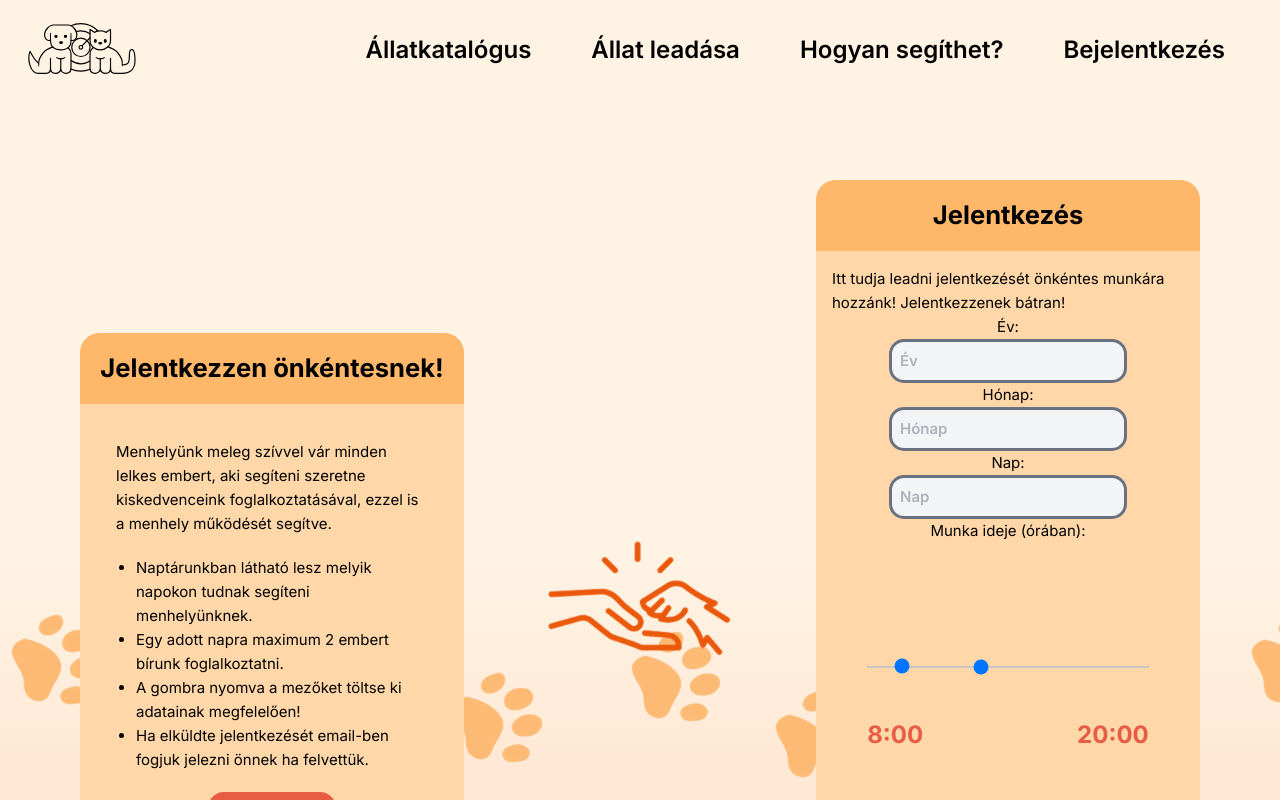
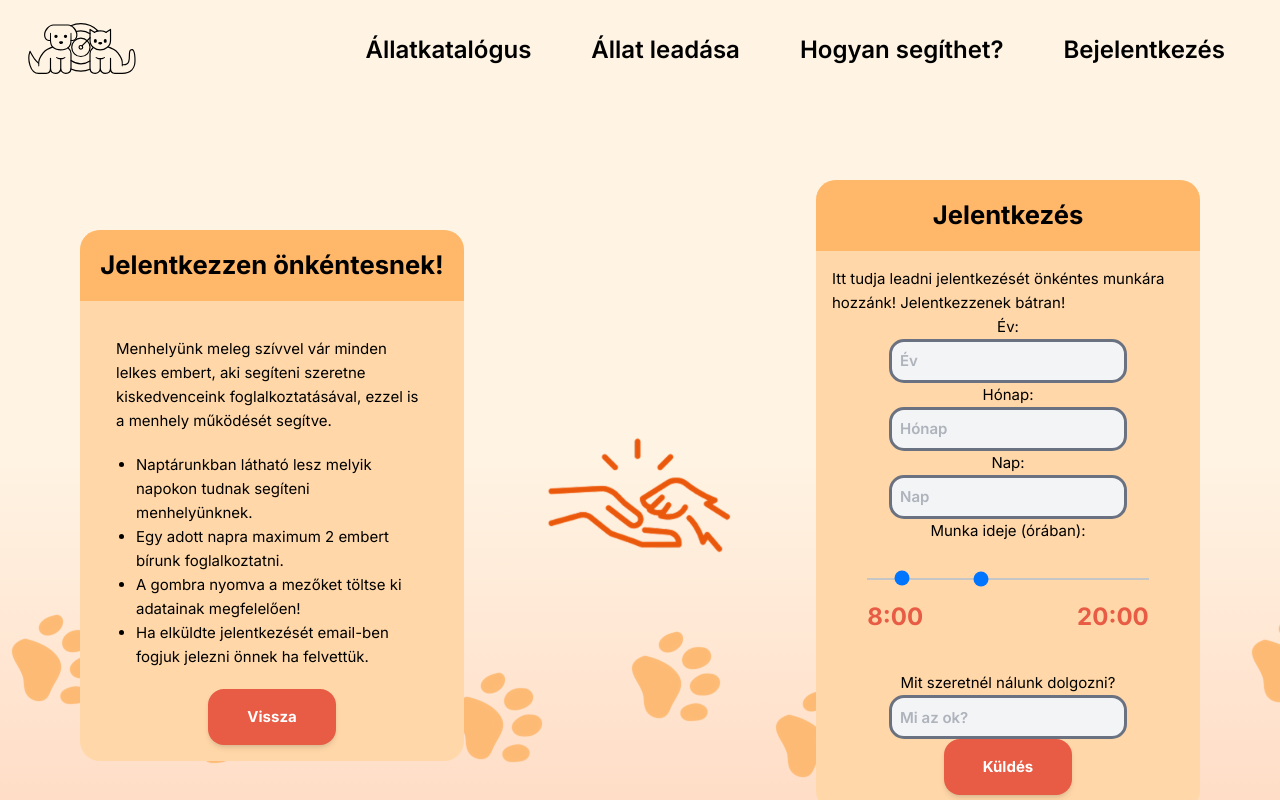
Before and after one commit to Szaszuge/menhely, a Vue app in the folder menhely/: page /hogyansegithet in a window 1280 px wide. Both pictures are taken after a click on the button "Jelentkezem". Shown: the top 800 px of the page. Built offline with nearby package versions, Linux system fonts and the light colour scheme.

Commit message:
dualrangeslider size limit

```diff
--- a/menhely/src/components/DualRangeSlider.vue
+++ b/menhely/src/components/DualRangeSlider.vue
@@ -69,12 +69,12 @@ watch(toValue, (newValue) => {
   display: flex;
   flex-direction: column;
   width: 80%;
-  margin: 35% auto;
+  margin: 10% auto;
 }
 
 .sliders_control {
   position: relative;
-  min-height: 50px;
+  min-height: 20px;
 }
 
 .form_control {
```
